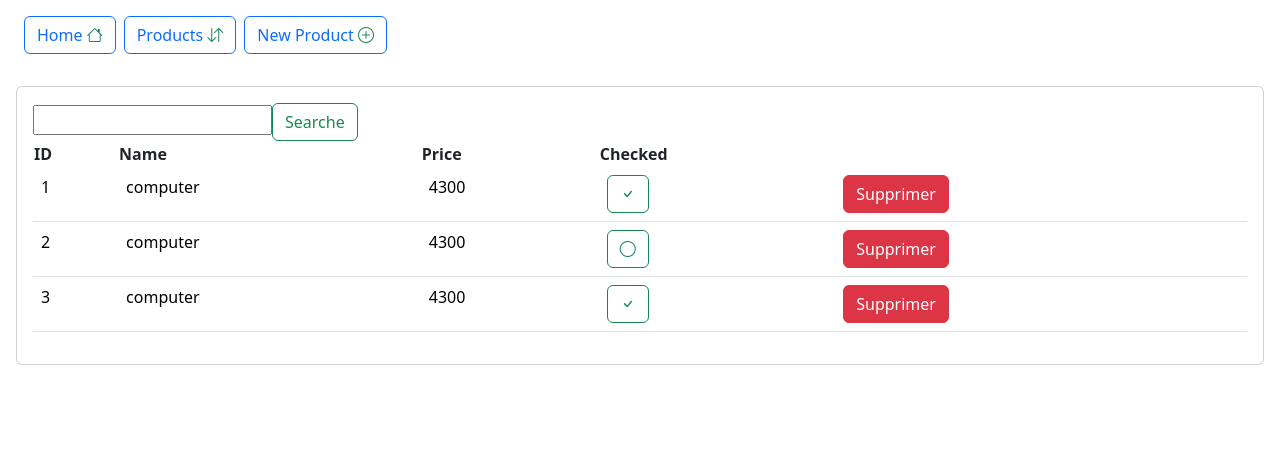
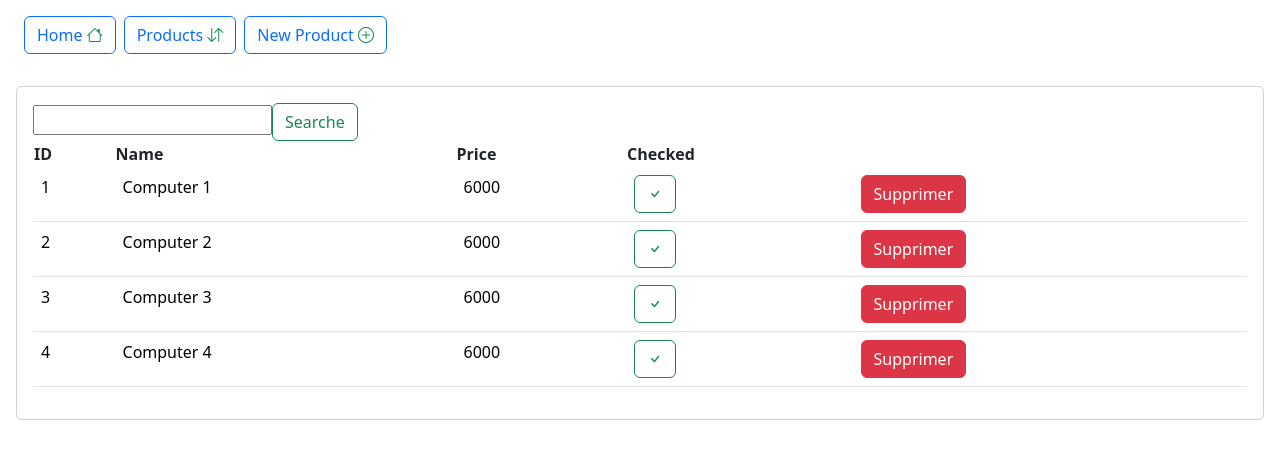
Before and after one commit to devAhansal/Activite-Pratique-N-4-Angular-Spring, an Angular app in the folder VueApp/: page /products in a window 1280 px wide. Shown: the top 458 px of the page. Built offline with nearby package versions, Linux system fonts and the light colour scheme; data requests are answered from the project's data file.

Commit message:
get and handle check product using json-server

```diff
--- /dev/null
+++ b/VueApp/data/db.json
@@ -0,0 +1,28 @@
+{
+  "products": [
+    {
+      "id": "1",
+      "name": "Computer 1",
+      "price": 6000,
+      "checked": true
+    },
+    {
+      "id": "2",
+      "name": "Computer 2",
+      "price": 6000,
+      "checked": true
+    },
+    {
+      "id": "3",
+      "name": "Computer 3",
+      "price": 6000,
+      "checked": true
+    },
+    {
+      "id": "4",
+      "name": "Computer 4",
+      "price": 6000,
+      "checked": true
+    }
+  ]
+}
--- a/VueApp/src/app/app.module.ts
+++ b/VueApp/src/app/app.module.ts
@@ -7,6 +7,7 @@ import { HomeComponent } from './home/home.component';
 import { ProductsComponent } from './products/products.component';
 import { FormsModule, ReactiveFormsModule } from '@angular/forms';
 import { NewProductComponent } from './new-product/new-product.component';
+import {HttpClientModule} from "@angular/common/http";
 
 @NgModule({
   declarations: [
@@ -19,7 +20,8 @@ import { NewProductComponent } from './new-product/new-product.component';
     BrowserModule,
     AppRoutingModule,
     FormsModule,
-    ReactiveFormsModule
+    ReactiveFormsModule,
+    HttpClientModule
   ],
   providers: [],
   bootstrap: [AppComponent]
--- a/VueApp/src/app/products/products.component.ts
+++ b/VueApp/src/app/products/products.component.ts
@@ -1,4 +1,5 @@
 import {Component, OnInit} from '@angular/core';
+import {HttpClient} from "@angular/common/http";
 
 @Component({
   selector: 'app-products',
@@ -7,23 +8,47 @@ import {Component, OnInit} from '@angular/core';
 })
 export class ProductsComponent implements OnInit {
 
-  public products: any;
+
+  // It is better to create a Products class.ts
+  // to define properties instead of using <any>
+  public products: Array<any> = [];
+
   public keyword: string = "";
 
-  constructor() {
+  // In Angular, when you add the `private` keyword to a variable in the constructor,
+  // it automatically creates a private property for the class and assigns the parameter to that property.
+  // This is commonly used for dependency injection.
+  constructor(private http: HttpClient) {
 
   }
 
   ngOnInit(): void {
-    this.products = [
-      {"id": 1, "name": "computer", "price": 4300, "checked": true},
-      {"id": 2, "name": "computer", "price": 4300, "checked": false},
-      {"id": 3, "name": "computer", "price": 4300, "checked": true}
-    ];
+    this.getProducts();
   }
 
+  getProducts(): void{
+    this.http.get<Array<any>>('http://localhost:8089/products')
+      .subscribe({
+        next: data => {
+          this.products = data
+        },
+        error: err => {
+          console.log(err)
+        }
+      })
+  }
   handleCheckProduct(product: any) {
-    product.checked = !product.checked;
+    this.http.patch('http://localhost:8089/products/' + product.id,
+      {checked: !product.checked})
+      .subscribe({
+        next: updatedProduct => {
+          //product.checked = !product.checked;
+          this.getProducts();
+        },
+        error: err => {
+          console.log(err)
+        }
+      })
   }
 
   deleteProduct(item: any): void {
```
